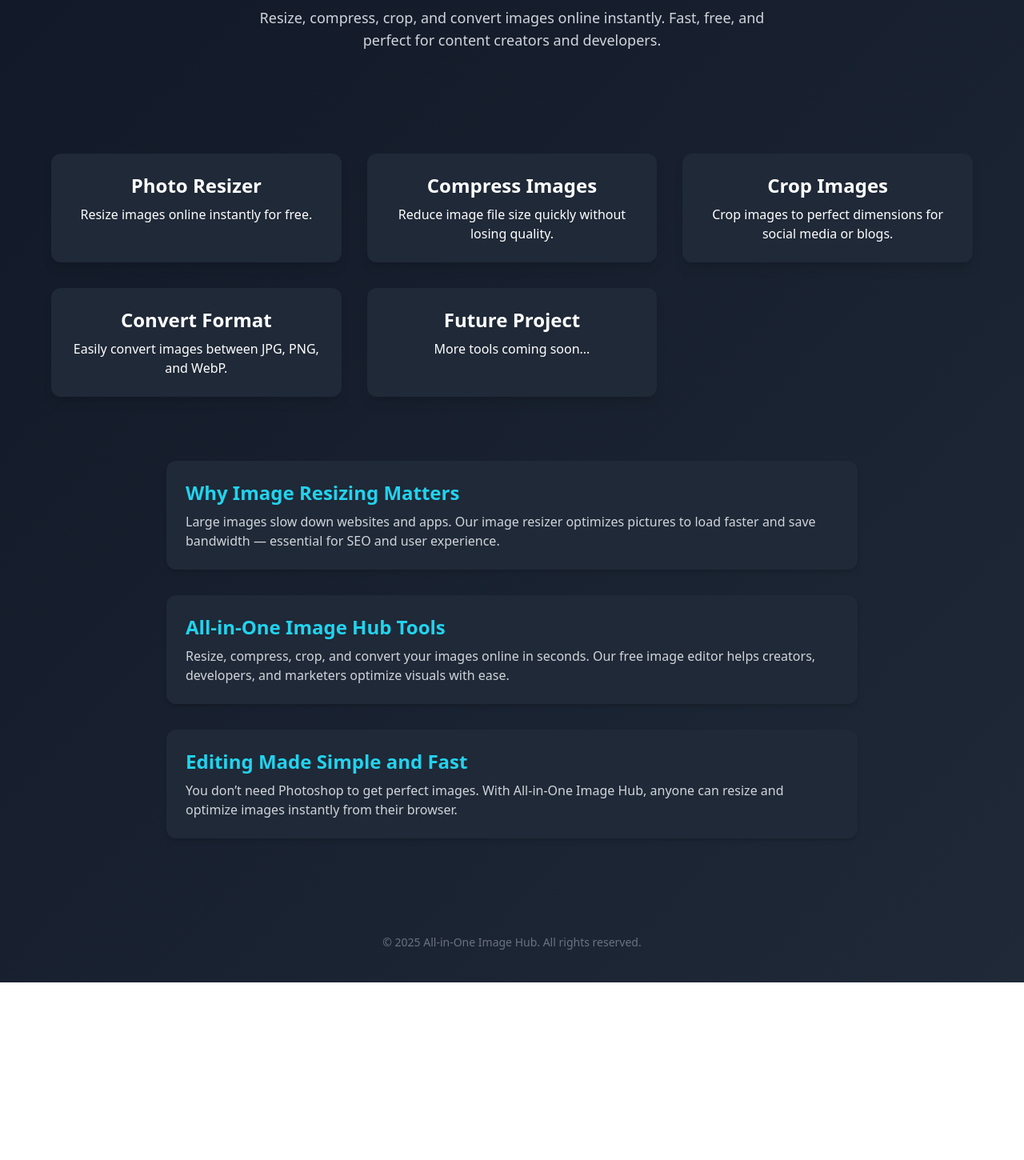
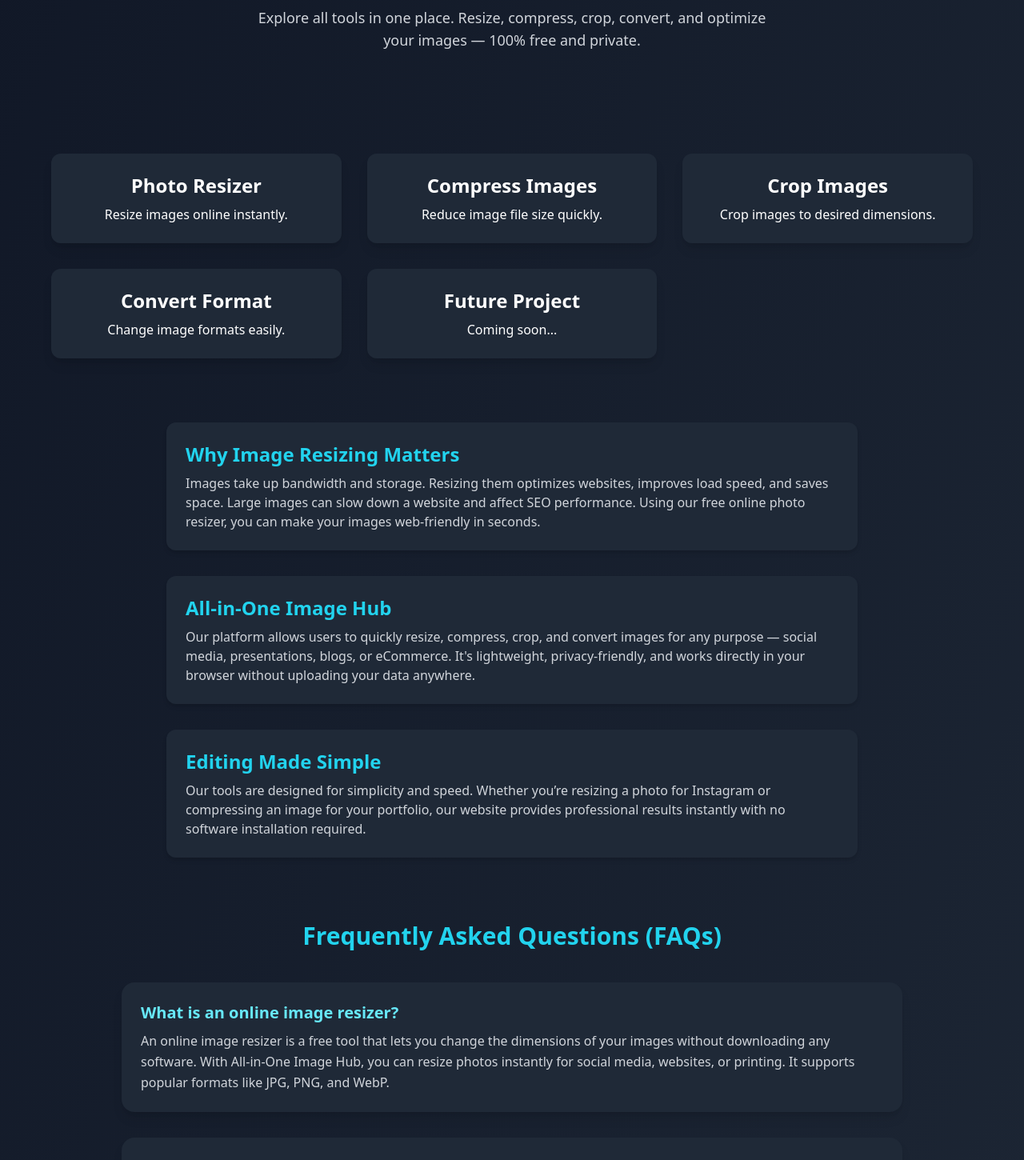
Before and after one commit to shadow09yt74850-commits/all-in-one-image-resizer, a Next.js app: page / in a window 1280 px wide. Shown: the part 136-1586 px from the top of the page at 80% size. Before the commit the page ends 1364 px from the top, so only its background shows below. Built offline with nearby package versions, Linux system fonts and the light colour scheme.

Commit message:
Add SEO article and FAQ section

```diff
--- a/src/app/page.tsx
+++ b/src/app/page.tsx
@@ -1,99 +1,95 @@
 import React from "react";
 import Card from "./components/Card";
-import Head from "next/head";
 
 const projects = [
-  { name: "Photo Resizer", description: "Resize images online instantly for free.", link: "/photo-resizer" },
-  { name: "Compress Images", description: "Reduce image file size quickly without losing quality.", link: "#" },
-  { name: "Crop Images", description: "Crop images to perfect dimensions for social media or blogs.", link: "#" },
-  { name: "Convert Format", description: "Easily convert images between JPG, PNG, and WebP.", link: "#" },
-  { name: "Future Project", description: "More tools coming soon...", link: "#" },
+  { name: "Photo Resizer", description: "Resize images online instantly.", link: "/photo-resizer" },
+  { name: "Compress Images", description: "Reduce image file size quickly.", link: "#" },
+  { name: "Crop Images", description: "Crop images to desired dimensions.", link: "#" },
+  { name: "Convert Format", description: "Change image formats easily.", link: "#" },
+  { name: "Future Project", description: "Coming soon...", link: "#" },
 ];
 
 const articles = [
   {
     title: "Why Image Resizing Matters",
     content:
-      "Large images slow down websites and apps. Our image resizer optimizes pictures to load faster and save bandwidth — essential for SEO and user experience.",
+      "Images take up bandwidth and storage. Resizing them optimizes websites, improves load speed, and saves space. Large images can slow down a website and affect SEO performance. Using our free online photo resizer, you can make your images web-friendly in seconds.",
   },
   {
-    title: "All-in-One Image Hub Tools",
+    title: "All-in-One Image Hub",
     content:
-      "Resize, compress, crop, and convert your images online in seconds. Our free image editor helps creators, developers, and marketers optimize visuals with ease.",
+      "Our platform allows users to quickly resize, compress, crop, and convert images for any purpose — social media, presentations, blogs, or eCommerce. It's lightweight, privacy-friendly, and works directly in your browser without uploading your data anywhere.",
   },
   {
-    title: "Editing Made Simple and Fast",
+    title: "Editing Made Simple",
     content:
-      "You don’t need Photoshop to get perfect images. With All-in-One Image Hub, anyone can resize and optimize images instantly from their browser.",
+      "Our tools are designed for simplicity and speed. Whether you’re resizing a photo for Instagram or compressing an image for your portfolio, our website provides professional results instantly with no software installation required.",
+  },
+];
+
+const faqs = [
+  {
+    question: "What is an online image resizer?",
+    answer:
+      "An online image resizer is a free tool that lets you change the dimensions of your images without downloading any software. With All-in-One Image Hub, you can resize photos instantly for social media, websites, or printing. It supports popular formats like JPG, PNG, and WebP.",
+  },
+  {
+    question: "Is All-in-One Image Hub free to use?",
+    answer:
+      "Yes! Our image resizing, compression, and conversion tools are 100% free to use. There are no hidden charges or watermarks. You can upload unlimited images and process them directly in your browser for complete privacy.",
+  },
+  {
+    question: "Will my images be stored on your servers?",
+    answer:
+      "No, all processing happens locally on your device. Your images never leave your computer. This ensures privacy and security while keeping the performance lightning-fast.",
+  },
+  {
+    question: "Which formats can I resize or convert?",
+    answer:
+      "You can resize, compress, and convert popular formats such as JPG, PNG, JPEG, and WebP. In future updates, we’ll also add support for HEIC, TIFF, and BMP formats.",
+  },
+  {
+    question: "How do I resize an image online?",
+    answer:
+      "Simply upload your photo using our Photo Resizer tool, enter your preferred width and height, and click 'Resize'. The new image will be instantly available for download. It works perfectly for thumbnails, profile pictures, and banners.",
+  },
+  {
+    question: "Can I compress large images without losing quality?",
+    answer:
+      "Absolutely. Our Image Compressor intelligently reduces file size while preserving visual quality. It's ideal for web developers, photographers, and designers who need smaller files without blurring or pixelation.",
+  },
+  {
+    question: "Does this work on mobile devices?",
+    answer:
+      "Yes! Our website is fully responsive and optimized for both mobile and desktop devices. You can resize or compress photos directly from your smartphone or tablet anytime, anywhere.",
+  },
+  {
+    question: "Why should I use All-in-One Image Hub instead of other tools?",
+    answer:
+      "Unlike other tools that require sign-ups or downloads, All-in-One Image Hub is free, secure, and ad-free. It combines all your image tools — resize, crop, compress, and convert — into one simple interface for fast, professional results.",
+  },
+  {
+    question: "Does image resizing affect quality?",
+    answer:
+      "When resizing with our tool, you can maintain high image quality while reducing file size. It uses smart compression algorithms to keep your pictures sharp and detailed, even after resizing.",
+  },
+  {
+    question: "Can I use this tool for business or commercial use?",
+    answer:
+      "Yes, our tools are free for both personal and commercial projects. You can use them for your websites, marketing materials, product images, or any other professional purpose without restrictions.",
   },
 ];
 
 export default function Home() {
   return (
     <div className="bg-gradient-to-br from-gray-900 to-gray-800 text-white min-h-screen scroll-smooth">
-      <Head>
-        <title>All-in-One Image Hub | Free Online Image Resizer & Compressor</title>
-        <meta
-          name="description"
-          content="Resize, compress, crop, and convert images online for free. Fast, secure, and high-quality — perfect for social media, blogs, and developers."
-        />
-        <meta
-          name="keywords"
-          content="image resizer, image compressor, online image tools, photo resizer, image converter, free photo editor, resize jpg png webp"
-        />
-        <meta name="robots" content="index, follow" />
-        <meta property="og:title" content="All-in-One Image Hub - Free Online Image Tools" />
-        <meta
-          property="og:description"
-          content="All-in-One Image Hub lets you resize, compress, and convert images instantly. 100% free online image editor."
-        />
-        <meta property="og:type" content="website" />
-        <meta property="og:url" content="https://all-in-one-image-resizer-hub.vercel.app/" />
-        <meta property="og:image" content="/window.svg" />
-        <script
-          type="application/ld+json"
-          dangerouslySetInnerHTML={{
-            __html: JSON.stringify({
-              "@context": "https://schema.org",
-              "@type": "FAQPage",
-              "mainEntity": [
-                {
-                  "@type": "Question",
-                  "name": "Is the image resizer free to use?",
-                  "acceptedAnswer": {
-                    "@type": "Answer",
-                    "text": "Yes, All-in-One Image Hub is 100% free for all image resizing, compression, and conversion tools."
-                  }
-                },
-                {
-                  "@type": "Question",
-                  "name": "Does image resizing reduce quality?",
-                  "acceptedAnswer": {
-                    "@type": "Answer",
-                    "text": "No. Our smart algorithms maintain quality while reducing file size for faster performance."
-                  }
-                },
-                {
-                  "@type": "Question",
-                  "name": "Can I resize multiple images at once?",
-                  "acceptedAnswer": {
-                    "@type": "Answer",
-                    "text": "Currently, resizing is single-file based, but batch processing will be added soon."
-                  }
-                }
-              ]
-            }),
-          }}
-        />
-      </Head>
-
       {/* Header */}
       <header className="flex flex-col items-center py-20 px-4">
         <h1 className="text-5xl font-bold text-cyan-400 mb-4 animate-pulse">
           ⚡ All-in-One Image Hub
         </h1>
         <p className="mb-12 text-gray-300 text-lg text-center max-w-2xl">
-          Resize, compress, crop, and convert images online instantly. Fast, free, and perfect for content creators and developers.
+          Explore all tools in one place. Resize, compress, crop, convert, and optimize your images — 100% free and private.
         </p>
       </header>
 
@@ -122,6 +118,24 @@ export default function Home() {
         ))}
       </section>
 
+      {/* FAQs Section */}
+      <section className="mt-20 px-6 max-w-5xl mx-auto">
+        <h2 className="text-3xl font-bold text-center text-cyan-400 mb-10">Frequently Asked Questions (FAQs)</h2>
+        <div className="space-y-8">
+          {faqs.map((faq, idx) => (
+            <div
+              key={idx}
+              className="bg-gray-800 p-6 rounded-2xl shadow-lg hover:shadow-cyan-400/50 transition-all duration-500"
+            >
+              <h4 className="text-xl font-semibold text-cyan-300 mb-2">
+                {faq.question}
+              </h4>
+              <p className="text-gray-300 leading-relaxed">{faq.answer}</p>
+            </div>
+          ))}
+        </div>
+      </section>
+
       {/* Footer */}
       <footer className="mt-20 text-gray-500 text-sm text-center py-10">
         &copy; 2025 All-in-One Image Hub. All rights reserved.
```
